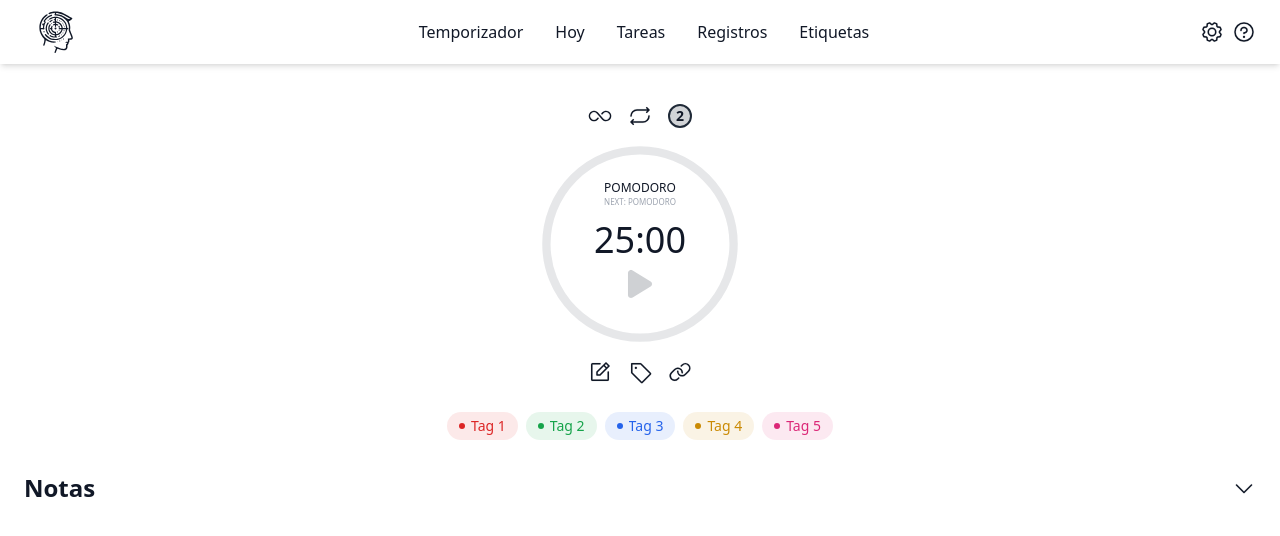
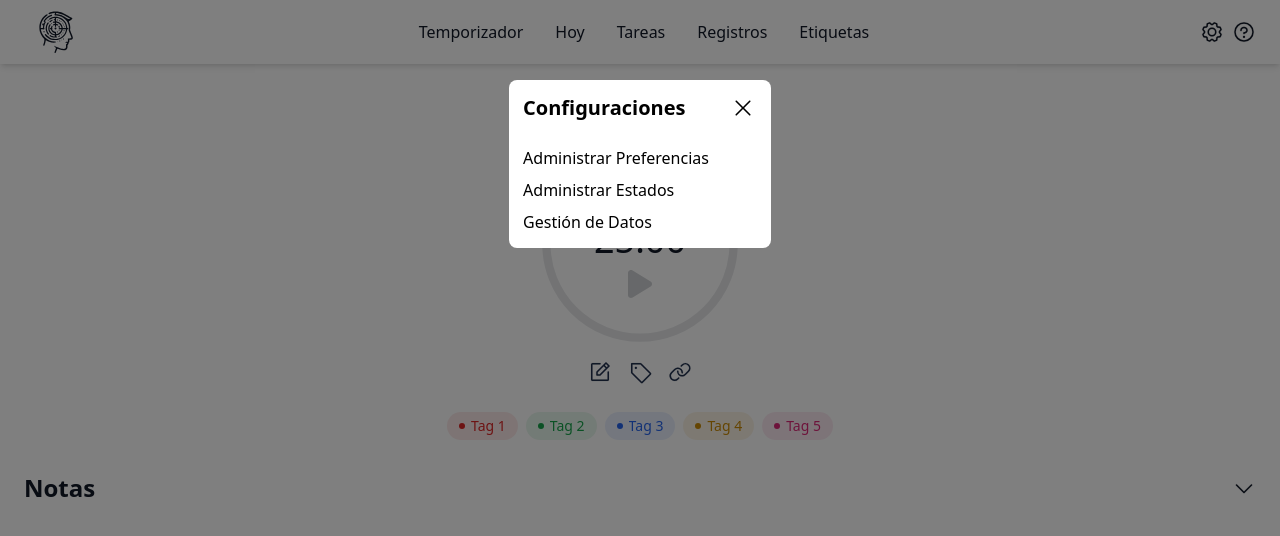
Before and after one commit to Lombardimn/pomodoro-react, a React (Vite) app: page /task in a window 1280 px wide. Both pictures are taken after a click on the button 1211 px from the left and 32 px from the top of the page. Shown: the top 536 px of the page. Built offline with nearby package versions, Linux system fonts and the light colour scheme.

Commit message:
feat: [development/modal]-modal logic and structure of call actions

```diff
--- a/src/components/Modal/Modal.tsx
+++ b/src/components/Modal/Modal.tsx
@@ -1,21 +1,61 @@
-import { useRef } from "react"
+import { useEffect, useRef } from "react"
 import { createPortal } from "react-dom"
-import { useModalContext } from "@/components"
+import { Icon, IconLink, useModalContext } from "@/components"
 
-const Modal = ({children}: {children: React.ReactNode}) => {
+interface ModalComponentProps {
+  title: string
+  id: string
+  className?: string
+  children: React.ReactNode
+}
+
+const eventListener = 'keydown'
+
+const Modal = ({children , className, title, id}: ModalComponentProps) => {
   const modalRef = useRef<HTMLDivElement>(null)
   const { state, setState } = useModalContext()
-  const closeModal = () => setState(false)
   const modalRoot = document.getElementById('modal')
 
-  if (!state || !modalRoot) return null
+  const closeModal = () => setState(null)
 
+  const handleContentClick = (e: React.MouseEvent<HTMLDivElement>) => {
+    e.stopPropagation()
+  }
+
+  useEffect(() => {
+    const handleEsc = (e: KeyboardEvent) => {
+      if (e.key === 'Escape') {
+        setState(null)
+      }
+    }
+
+    if (state === id) {
+      document.addEventListener(eventListener, handleEsc)
+    }
+
+    return () => document.removeEventListener(eventListener, handleEsc)
+  }, [setState, state, id])
+
+  if (state !== id || !modalRoot) return null
 
   return createPortal(
-    <div className="overlay" onClick={closeModal}>
-      <div className="modal" ref={modalRef} role="presentation">
-        {children}
-        <button className="close" onClick={closeModal} aria-label="Cerrar">X</button>
+    <div className="absolute inset-0 bg-black bg-opacity-50 flex items-center justify-center" onClick={closeModal}>
+      <div className={className} ref={modalRef} onClick={handleContentClick}>
+        <div className="flex justify-between gap-5 items-start">
+          <div className="flex flex-col space-y-2 items-start">
+            <h2 className="text-xl font-semibold mb-4">{title}</h2>
+            {children}
+          </div>
+          <IconLink
+            type="button"
+            label="Cerrar"
+            icon="empty"
+            parentMethod={closeModal}
+            class="rounded-lg border-2 border-transparent hover:border-2 hover:outline-0 hover:border-hover-light"
+          >
+            <Icon icon="close" color="currentColor" size="24" />
+          </IconLink>
+        </div>
       </div>
     </div>,
     modalRoot
--- /dev/null
+++ b/src/components/Modal/PreferenceModal.tsx
@@ -0,0 +1,89 @@
+import { Icon, ThemeToggle } from "@/components"
+
+const lengthOptions: number = 120
+const shortBreak: number = 30
+const longBreak: number = 60
+const lengthPomodoro: number = 8
+
+const PreferenceModal = () => {
+  return (
+    <>
+      <div>
+        <Icon icon="gear" color="currentColor" size="24" />
+        <h2>Configuraciones</h2>
+      </div>
+      <section>
+        <div>
+          <h3>Pomodoro</h3>
+          <p>Configura tus pomodoros aquí.</p>
+        </div>
+        <div>
+          <label htmlFor='pomodoroLength'>Duración del Pomodoro</label>
+          <select name="pomodoroLength" id="pomodoroLength" tabIndex={0}>
+            {
+              [...Array(lengthOptions)].map((_, index) => (
+                <option key={index} value={index + 1}>
+                 {index + 1} minutos
+                </option>
+              ))
+            }
+          </select>
+        </div>
+
+        <div>
+          <label htmlFor="pomodorosCycles">Inicio automático de pomodoros</label>
+          <ThemeToggle id="pomodorosCycles" />
+          <p>Otro pomodoro no comenzará automáticamente después de un largo descanso.</p>
+        </div>
+      </section>
+
+      <section>
+        <div>
+          <h3>Descansos</h3>
+          <p>Todos necesitamos descansos para mantener la concentración.</p>
+        </div>
+
+        <div>
+          <label htmlFor='breakLength'>Duración del descanso</label>
+          <select name="breakLength" id="breakLength">
+            {
+              [...Array(shortBreak)].map((_, index) => (
+                <option key={index} value={index + 1}>
+                {index + 1} minutos
+                </option>
+              ))
+            }
+          </select>
+        </div>
+
+        <div>
+          <label htmlFor='breakLength'>Descanso de larga duración</label>
+          <select name="breakLength" id="breakLength">
+            {
+              [...Array(longBreak)].map((_, index) => (
+                <option key={index} value={index + 1}>
+                {index + 1} minutos
+                </option>
+              ))
+            }
+          </select>
+        </div>
+
+        <div>
+          <label htmlFor='breakLength'>Largo descanso después</label>
+          <select name="breakLength" id="breakLength">
+            {
+              [...Array(lengthPomodoro)].map((_, index) => (
+                <option key={index} value={index + 1}>
+                {index + 1} pomodoros
+                </option>
+              ))
+            }
+          </select>
+        </div>
+      </section>
+    </>
+  )
+}
+
+export { PreferenceModal }
--- a/src/components/Modal/context/modal.context.ts
+++ b/src/components/Modal/context/modal.context.ts
@@ -1,10 +1,10 @@
 import { createContext, useContext } from "react"
 
 const ModalContext = createContext<{
-  state: boolean
-  setState: React.Dispatch<React.SetStateAction<boolean>>
+  state: string | null
+  setState: React.Dispatch<React.SetStateAction<string | null>>
 }>({
-  state: false,
+  state: null,
   setState: () => null
 })
 
--- a/src/components/Modal/context/modal.provider.tsx
+++ b/src/components/Modal/context/modal.provider.tsx
@@ -1,14 +1,14 @@
 import { useState } from "react"
 import { ModalContext } from "@/components"
 
-const EmptyModalState: boolean = false
+const EmptyModalState: string | null = null
 
 interface ModalProps {
   children: React.ReactNode
 }
 
 const ModalProvider = ({children}: ModalProps) => {
-  const [state, setState] = useState<boolean>(EmptyModalState)
+  const [state, setState] = useState<string | null>(EmptyModalState)
 
   return (
     <ModalContext.Provider value={{state, setState}}>{children}</ModalContext.Provider>
--- a/src/components/Modal/index.ts
+++ b/src/components/Modal/index.ts
@@ -1,3 +1,4 @@
 export * from './context/modal.context';
 export * from './context/modal.provider';
 export * from './Modal';
+export * from './PreferenceModal';
--- a/src/components/Navbar/Navbar.tsx
+++ b/src/components/Navbar/Navbar.tsx
@@ -1,5 +1,5 @@
 import { AnchorLink, ButtonLink } from "@/models"
-import { Icon, IconLink, ThemeToggle } from "@/components"
+import { Icon, IconLink, Modal, PreferenceModal, ThemeToggle, useModalContext } from "@/components"
 import { useState } from "react"
 
 const Navbar = () => {
@@ -12,22 +12,15 @@ const Navbar = () => {
   ]
 
   const [open, setOpen] = useState<boolean>(false)
-  const [ modalOpenConfig, setModalOpenConfig ] = useState<boolean>(false)
-  const [ modalOpenHelp, setModalOpenHelp ] = useState<boolean>(false)
+  const { setState } = useModalContext()
 
-  const handleModalConfiguration = () => {
-    setModalOpenConfig(!modalOpenConfig)
-    console.log(modalOpenConfig)
-  }
-
-  const handleModalhelp = () => {
-    setModalOpenHelp(!modalOpenHelp)
-    console.log(modalOpenHelp)
+  const handleOpenModal = (id : string) => {
+    setState(id)
   }
 
   const modalButtons: ButtonLink[] = [
-    { type: "button", label: "Configuraciones", icon: "gear", parentMethod: handleModalConfiguration },
-    { type: "button", label: "Ayuda", icon: "question", parentMethod: handleModalhelp },
+    { type: "button", label: "Configuraciones", icon: "gear", parentMethod: () => handleOpenModal('modalSettings') },
+    { type: "button", label: "Ayuda", icon: "question", parentMethod: () => handleOpenModal('modalSupport') },
   ]
 
   const handleMenu = () => {
@@ -87,6 +80,22 @@ const Navbar = () => {
             }
           </section>
 
+          <Modal title="Configuraciones" id="modalSettings" className="absolute top-20 p-3 z-50 w-auto bg-background-light rounded-lg border-2 border-transparent hover:border-2 hover:outline-0 hover:border-hover-light transition ease-in-out duration-300">
+            <button onClick={() =>handleOpenModal('modalPreferences')}>Administrar Preferencias</button>
+            <button onClick={() => console.log('Estado')}>Administrar Estados</button>
+            <button onClick={() => console.log('Datos')}>Gestión de Datos</button>
+          </Modal>
+
+          <Modal title="Soporte" id="modalSupport" className="absolute top-20 p-3 z-50 w-auto bg-background-light rounded-lg border-2 border-transparent hover:border-2 hover:outline-0 hover:border-hover-light transition ease-in-out duration-300">
+            <h2>¿Necesita ayuda?</h2>
+            <button onClick={() =>console.log('FQA')}>Preguntas Frecuentes</button>
+            <button onClick={() =>console.log('Contacto')}>Contactanos</button>
+          </Modal>
+
+          <Modal title="Preferencias" id="modalPreferences" className="absolute top-20 p-3 z-50 w-auto bg-background-light rounded-lg border-2 border-transparent hover:border-2 hover:outline-0 hover:border-hover-light transition ease-in-out duration-300">
+            <PreferenceModal />
+          </Modal>
+
           <section className="md:hidden bg-background-light/15 rounded-lg p-1 border-2 border-transparent hover:border-2 hover:outline-0 hover:border-hover-light">
               <button onClick={handleMenu} className="flex justify-between items-center">
                 <span hidden>Menu</span>
@@ -98,7 +107,7 @@ const Navbar = () => {
             </section>
           </div>
 
-          <section className={open ? "absolute z-10 w-full top-16 left-0 pt-1 pb-6 space-y-1 rounded-b-xl flex flex-col justify-between items-left shadow-lg border-b border-b-text-dark/15 bg-background-light dark:bg-background-dark" : "hidden"}>
+          <section className={open ? "absolute z-20 w-full top-16 left-0 pt-1 pb-6 space-y-1 rounded-b-xl flex flex-col justify-between items-left shadow-lg border-b border-b-text-dark/15 bg-background-light dark:bg-background-dark" : "hidden"}>
             {
               textLinks.map(({ label, href, active, type, icon }, index) => (
                 <IconLink
--- a/src/components/ThemeToggle/ThemeToggle.tsx
+++ b/src/components/ThemeToggle/ThemeToggle.tsx
@@ -2,7 +2,7 @@ import { useGlobalContext } from "@/context"
 import { Icon } from "@/components"
 import { useLocalStorage } from "@/Hooks"
 
-const ThemeToggle = () => {
+const ThemeToggle = ( {id}: { id?: string }) => {
   const { value, setValue } = useGlobalContext()
   const { saveData } = useLocalStorage()
 
@@ -15,7 +15,7 @@ const ThemeToggle = () => {
   const classToggle: string = "z-10 relative flex items-center p-2 w-8 h-8 text-base text-text-light dark:text-text-dark before:content[''] before:-z-10 before:absolute before:inset-0 before:bg-text-accent-light/90 dark:before:bg-d-accent-regular before:rounded-full transition ease-in-out duration-400"
 
   return (
-    <button id="scheme" onClick={handleTheme} aria-pressed='false' className="flex justify-between items-center border-2 rounded-full p-0 cursor-pointer dark:bg-background-light/15 bg-background-dark/15 hover:border-hover-light dark:hover:border-hover-dark">
+    <button id={id ? id : "scheme"} onClick={handleTheme} aria-pressed='false' className="flex justify-between items-center border-2 rounded-full p-0 cursor-pointer dark:bg-background-light/15 bg-background-dark/15 hover:border-hover-light dark:hover:border-hover-dark">
     <span className="sr-only">Tema Oscuro</span>
     <span
       className={value === 'dark' ? (classToggle + ' ' +'before:translate-x-full'): classToggle }
--- a/src/components/index.ts
+++ b/src/components/index.ts
@@ -3,6 +3,7 @@ export * from './IconLink/IconLink';
 export * from './Modal/context/modal.context';
 export * from './Modal/context/modal.provider';
 export * from './Modal/Modal';
+export * from './Modal/PreferenceModal';
 export * from './Navbar/Navbar';
 export * from './Notes/NotesSection';
 export * from './PomodoroTimer/PomodoroTimer';
```
